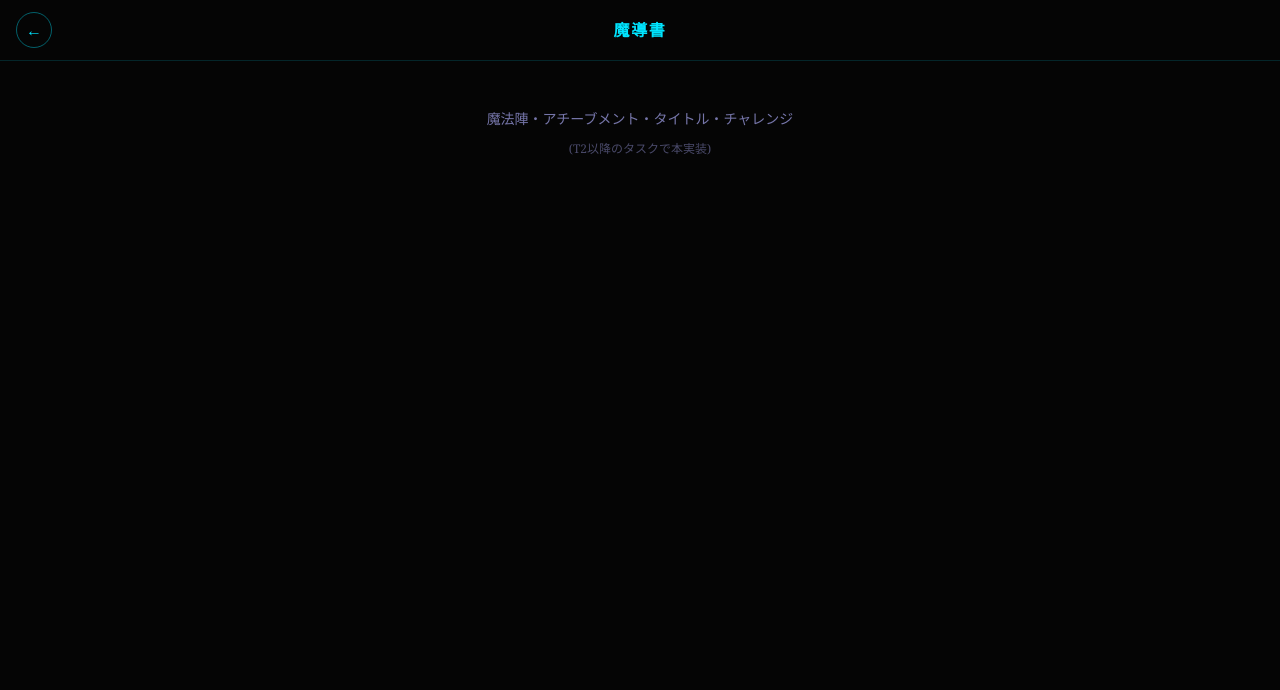
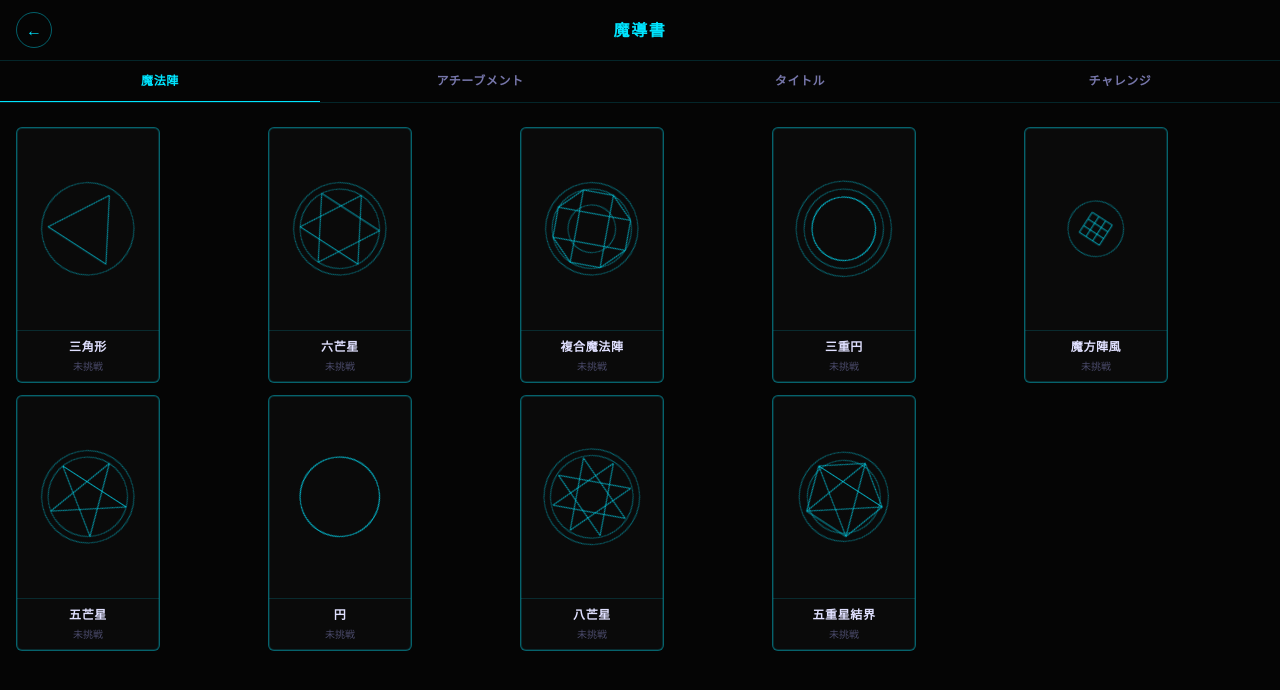
Before and after one commit to junsteen/magic-circle-drawer, a Next.js app: page /grimoire in a window 1280 px wide. Shown: the top 690 px of the page. Built offline with nearby package versions, Linux system fonts and the light colour scheme.

Commit message:
feat: grimoire magic circle card tab (T2 of #113)

```diff
--- a/src/app/globals.css
+++ b/src/app/globals.css
@@ -75,3 +75,24 @@ body {
 .grimoire-fade-in {
   animation: grimoire-fade 180ms ease-out;
 }
+
+/* 魔導書カード内の魔法陣プレビュー：ゆるやかな回転 */
+@keyframes grimoire-rotate {
+  from { transform: rotate(0deg); }
+  to { transform: rotate(360deg); }
+}
+
+.grimoire-rotate {
+  animation: grimoire-rotate 60s linear infinite;
+  transform-origin: 50% 50%;
+}
+
+/* 魔導書カードフレーム：1-2%の控えめパルス */
+@keyframes grimoire-frame-pulse {
+  0%, 100% { box-shadow: inset 0 0 0 1px rgba(0, 229, 255, 0); }
+  50% { box-shadow: inset 0 0 0 1px rgba(0, 229, 255, 0.18); }
+}
+
+.grimoire-card {
+  animation: grimoire-frame-pulse 4s ease-in-out infinite;
+}
--- a/src/app/grimoire/page.tsx
+++ b/src/app/grimoire/page.tsx
@@ -1,14 +1,41 @@
 'use client';
 
+import { useEffect, useState } from 'react';
 import { useRouter } from 'next/navigation';
+import { createPresetPattern, type MagicCirclePattern } from '@/lib/patterns';
+import { getAllCompletions, type CompletionRecord } from '@/lib/completionDB';
+import MagicCircleCard from '@/components/grimoire/MagicCircleCard';
+
+const PATTERN_CANVAS_SIZE = 350;
+
+type TabId = 'circles' | 'achievements' | 'titles' | 'challenges';
+
+const TABS: { id: TabId; label: string }[] = [
+  { id: 'circles', label: '魔法陣' },
+  { id: 'achievements', label: 'アチーブメント' },
+  { id: 'titles', label: 'タイトル' },
+  { id: 'challenges', label: 'チャレンジ' },
+];
 
 /**
  * 魔導書ページ
- * 魔法陣・アチーブメント・タイトル・チャレンジを集約するカード図鑑UI
- * 現状はT1: エントリーポイントのみ。タブ・カードはT2以降で実装予定。
+ * 4タブ構成（魔法陣 / アチーブメント / タイトル / チャレンジ）。
+ * 現状は魔法陣タブのみ実装（T2）。他タブはT3以降のサブタスクで本実装する。
  */
 export default function GrimoirePage() {
   const router = useRouter();
+  const [tab, setTab] = useState<TabId>('circles');
+  const [patterns, setPatterns] = useState<MagicCirclePattern[]>([]);
+  const [completions, setCompletions] = useState<CompletionRecord[]>([]);
+
+  useEffect(() => {
+    setPatterns(createPresetPattern(PATTERN_CANVAS_SIZE));
+    getAllCompletions()
+      .then(setCompletions)
+      .catch((e) => console.error('Failed to load completions:', e));
+  }, []);
+
+  const completionMap = new Map(completions.map((c) => [c.patternName, c]));
 
   return (
     <div
@@ -17,8 +44,11 @@ export default function GrimoirePage() {
     >
       {/* ヘッダー */}
       <header
-        className="flex items-center justify-between px-4 py-3"
-        style={{ borderBottom: '1px solid rgba(0,229,255,0.15)' }}
+        className="sticky top-0 z-10 flex items-center justify-between px-4 py-3"
+        style={{
+          background: '#050505',
+          borderBottom: '1px solid rgba(0,229,255,0.15)',
+        }}
       >
         <button
           onClick={() => router.back()}
@@ -40,15 +70,73 @@ export default function GrimoirePage() {
         <div className="h-9 w-9" />
       </header>
 
-      {/* プレースホルダ：T2以降でタブ + カードグリッドを実装 */}
-      <main className="flex flex-col items-center justify-center px-4 py-12 text-center">
-        <p className="text-sm" style={{ color: '#7676aa' }}>
-          魔法陣・アチーブメント・タイトル・チャレンジ
-        </p>
-        <p className="mt-3 text-xs" style={{ color: '#4a4a6a' }}>
-          (T2以降のタスクで本実装)
-        </p>
+      {/* タブ */}
+      <nav
+        className="flex"
+        style={{ borderBottom: '1px solid rgba(0,229,255,0.15)' }}
+      >
+        {TABS.map((t) => (
+          <button
+            key={t.id}
+            onClick={() => setTab(t.id)}
+            className="flex-1 py-3 text-xs font-bold tracking-wider transition-colors"
+            style={{
+              color: tab === t.id ? '#00e5ff' : '#7676aa',
+              borderBottom:
+                tab === t.id
+                  ? '1px solid #00e5ff'
+                  : '1px solid transparent',
+            }}
+          >
+            {t.label}
+          </button>
+        ))}
+      </nav>
+
+      {/* コンテンツ */}
+      <main className="px-4 py-6">
+        {tab === 'circles' && (
+          <CircleGrid patterns={patterns} completionMap={completionMap} />
+        )}
+        {tab !== 'circles' && (
+          <p
+            className="text-center text-xs"
+            style={{ color: '#4a4a6a' }}
+          >
+            (T3以降のタスクで実装予定)
+          </p>
+        )}
       </main>
     </div>
   );
 }
+
+function CircleGrid({
+  patterns,
+  completionMap,
+}: {
+  patterns: MagicCirclePattern[];
+  completionMap: Map<string, CompletionRecord>;
+}) {
+  if (patterns.length === 0) {
+    return (
+      <p className="text-center text-xs" style={{ color: '#4a4a6a' }}>
+        読み込み中…
+      </p>
+    );
+  }
+  return (
+    <div
+      className="grid grid-flow-col grid-rows-2 gap-3 overflow-x-auto pb-2"
+      style={{ scrollSnapType: 'x mandatory' }}
+    >
+      {patterns.map((p) => (
+        <MagicCircleCard
+          key={p.name}
+          pattern={p}
+          completion={completionMap.get(p.name)}
+        />
+      ))}
+    </div>
+  );
+}
--- /dev/null
+++ b/src/components/grimoire/MagicCircleCard.tsx
@@ -0,0 +1,110 @@
+'use client';
+
+import type { MagicCirclePattern } from '@/lib/patterns';
+import type { CompletionRecord } from '@/lib/completionDB';
+
+const PATTERN_CANVAS_SIZE = 350;
+
+interface MagicCircleCardProps {
+  pattern: MagicCirclePattern;
+  completion?: CompletionRecord;
+}
+
+/**
+ * 魔導書 - 魔法陣カード（9:16縦長）
+ * 中央に魔法陣プレビュー（微回転）、下部にステータス（ベストランク・スコア・クリア回数）を表示する
+ */
+export default function MagicCircleCard({ pattern, completion }: MagicCircleCardProps) {
+  return (
+    <div
+      className="grimoire-card flex flex-col"
+      style={{
+        width: 144,
+        aspectRatio: '9 / 16',
+        background: '#0A0A0A',
+        border: '1px solid rgba(0, 229, 255, 0.4)',
+        borderRadius: 6,
+        flexShrink: 0,
+        scrollSnapAlign: 'start',
+        overflow: 'hidden',
+      }}
+    >
+      {/* プレビュー（微回転） */}
+      <div className="flex flex-1 items-center justify-center">
+        <svg
+          className="grimoire-rotate"
+          viewBox={`0 0 ${PATTERN_CANVAS_SIZE} ${PATTERN_CANVAS_SIZE}`}
+          width="80%"
+          height="80%"
+          aria-hidden
+        >
+          {pattern.circles.map((c, i) => (
+            <circle
+              key={`c-${i}`}
+              cx={c.cx * PATTERN_CANVAS_SIZE}
+              cy={c.cy * PATTERN_CANVAS_SIZE}
+              r={c.radius}
+              fill="none"
+              stroke="rgba(0, 229, 255, 0.45)"
+              strokeWidth={3}
+            />
+          ))}
+          {pattern.edges.map((e, i) => {
+            const a = pattern.vertices[e.from];
+            const b = pattern.vertices[e.to];
+            return (
+              <line
+                key={`e-${i}`}
+                x1={a.x}
+                y1={a.y}
+                x2={b.x}
+                y2={b.y}
+                stroke="rgba(0, 229, 255, 0.7)"
+                strokeWidth={3}
+              />
+            );
+          })}
+        </svg>
+      </div>
+
+      {/* ステータス */}
+      <div
+        className="px-2 py-2 text-center"
+        style={{ borderTop: '1px solid rgba(0, 229, 255, 0.15)' }}
+      >
+        <div
+          className="truncate text-xs font-bold tracking-wider"
+          style={{ color: '#e0e0ff' }}
+        >
+          {pattern.name}
+        </div>
+        {completion ? (
+          <div className="mt-1 text-[10px] leading-tight" style={{ color: '#7676aa' }}>
+            <span style={{ color: getRankColor(completion.bestRank) }}>
+              {completion.bestRank}
+            </span>{' '}
+            {completion.bestScore}点
+            <div className="mt-0.5">✦ {completion.completionCount}回</div>
+          </div>
+        ) : (
+          <div className="mt-1 text-[10px]" style={{ color: '#4a4a6a' }}>
+            未挑戦
+          </div>
+        )}
+      </div>
+    </div>
+  );
+}
+
+function getRankColor(rank: string): string {
+  switch (rank) {
+    case 'S':
+      return '#ffd700';
+    case 'A':
+      return '#00e5ff';
+    case 'B':
+      return '#76ff03';
+    default:
+      return '#ff4081';
+  }
+}
--- a/src/lib/completionDB.ts
+++ b/src/lib/completionDB.ts
@@ -11,7 +11,7 @@ const STORE_NAME = 'completion';
 /**
  * 完了記録のインターフェース
  */
-interface CompletionRecord {
+export interface CompletionRecord {
   /** パターン名 */
   patternName: string;
   /** 最高スコア */
```
